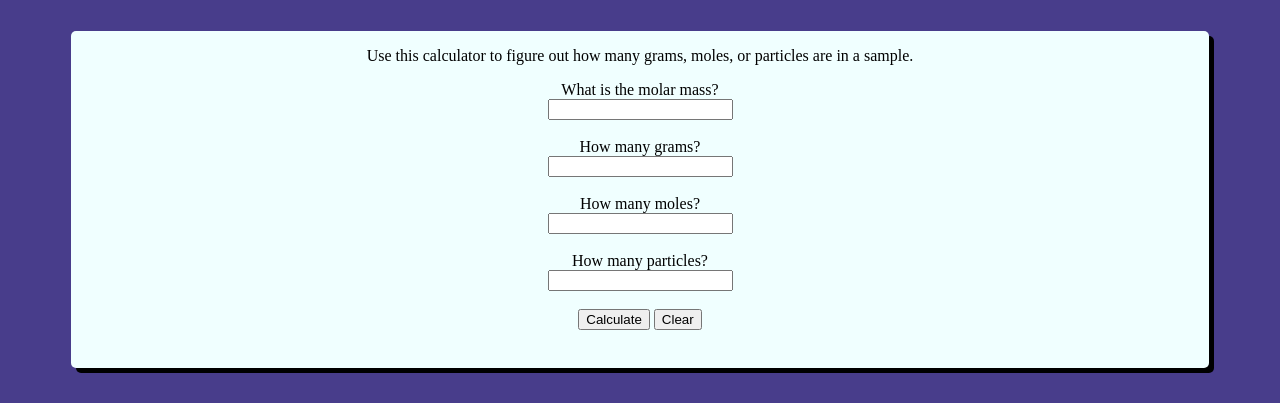
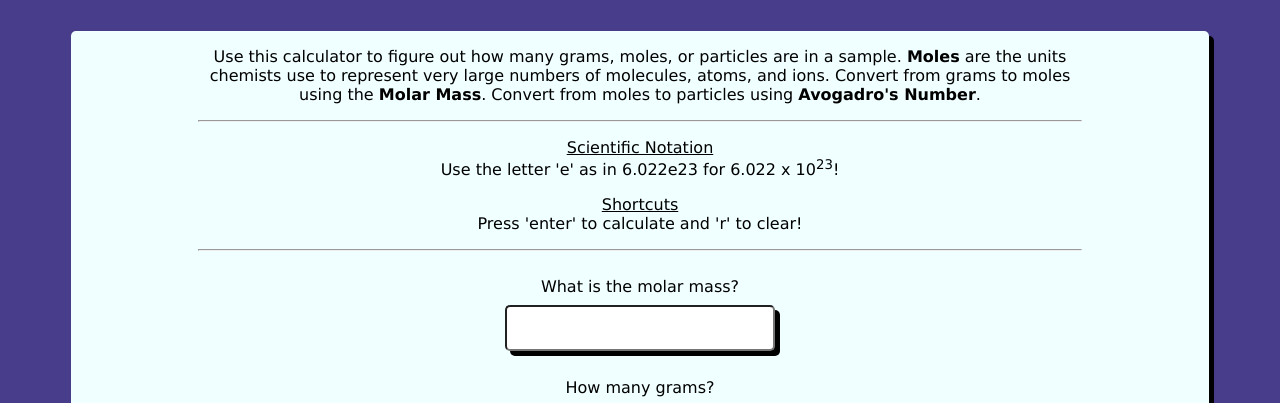
Before and after one commit to genna-umenhofer/GuacaMole, a plain HTML site: page moles.html in a window 1280 px wide. Shown: the part 124-527 px from the top of the page. Drawn offline with Linux system fonts and the light colour scheme.

Commit message:
formatting changes

```diff
--- a/moles.html
+++ b/moles.html
@@ -21,7 +21,12 @@
   <main class="container">
     <div class="calculator">
 
-      <p>Use this calculator to figure out how many grams, moles, or particles are in a sample.</p>
+      <p>Use this calculator to figure out how many grams, moles, or particles are in a sample. <strong>Moles</strong> are the units chemists use to represent very large numbers of molecules, atoms, and ions. Convert from grams to moles using the <strong>Molar Mass</strong>. Convert from moles to particles using <strong>Avogadro's Number</strong>.</p>
+      <hr>
+      <p><u>Scientific Notation</u><br> Use the letter 'e' as in 6.022e23 for 6.022 x 10<sup>23</sup>!</p>
+      <p><u>Shortcuts</u> <br>Press 'enter' to calculate and 'r' to clear!</p>
+      <hr>
+      <br>
 
       <div>
         <label for="molar-mass1">What is the molar mass?</label><br>
--- a/styles.css
+++ b/styles.css
@@ -14,6 +14,10 @@ h3 {
 
 h4 {
   margin: 5% 0 0 0;
+}
+
+p {
+  font-family: 'Lucida Sans', 'Lucida Sans Regular', 'Lucida Grande', 'Lucida Sans Unicode', Geneva, Verdana, sans-serif;
 }
 
 header, footer {
@@ -65,10 +69,58 @@ header, footer {
   width: 100%;
   height: auto;
   margin: 2% 5% 1% 5%;
-  padding: 0 0 3% 0;
-  text-align: center;
+  padding: 0 10% 3% 10%;
   border-radius: 5px;
   box-shadow: 5px 5px;
+  text-align: center;
+}
+
+label {
+  font-family: 'Lucida Sans', 'Lucida Sans Regular', 'Lucida Grande', 'Lucida Sans Unicode', Geneva, Verdana, sans-serif;
+}
+
+input {
+  text-align: center;
+  padding: 1%;
+  margin: 1%;
+  border-radius: 5px;
+  box-shadow: 5px 5px;
+  text-align: right;
+  font-size: 20px;
+  font-family: 'Lucida Sans', 'Lucida Sans Regular', 'Lucida Grande', 'Lucida Sans Unicode', Geneva, Verdana, sans-serif;
+}
+
+button {
+  background-color:rgb(185, 255, 246);
+  border-radius: 5px;
+  box-shadow: 5px 5px;
+  width: 45%;
+  margin: 2%;
+  padding: 2%;
+  align-self: center;
+  font-size: 16px;
+  font-weight: bold;
+  font-family: 'Lucida Sans', 'Lucida Sans Regular', 'Lucida Grande', 'Lucida Sans Unicode', Geneva, Verdana, sans-serif;
+}
+
+button:hover {
+  transform: scale(1.1);
+}
+
+button:active {
+  transform: translateY(4px);
+}
+
+/* Chrome, Safari, Edge, Opera */
+input::-webkit-outer-spin-button,
+input::-webkit-inner-spin-button {
+  -webkit-appearance: none;
+  margin: 0;
+}
+
+/* Firefox */
+input[type=number] {
+  -moz-appearance: textfield;
 }
 
 @media only screen and (min-width: 600px) {
```
Also changed, not shown: dilutions.html (+6 -1 lines).
